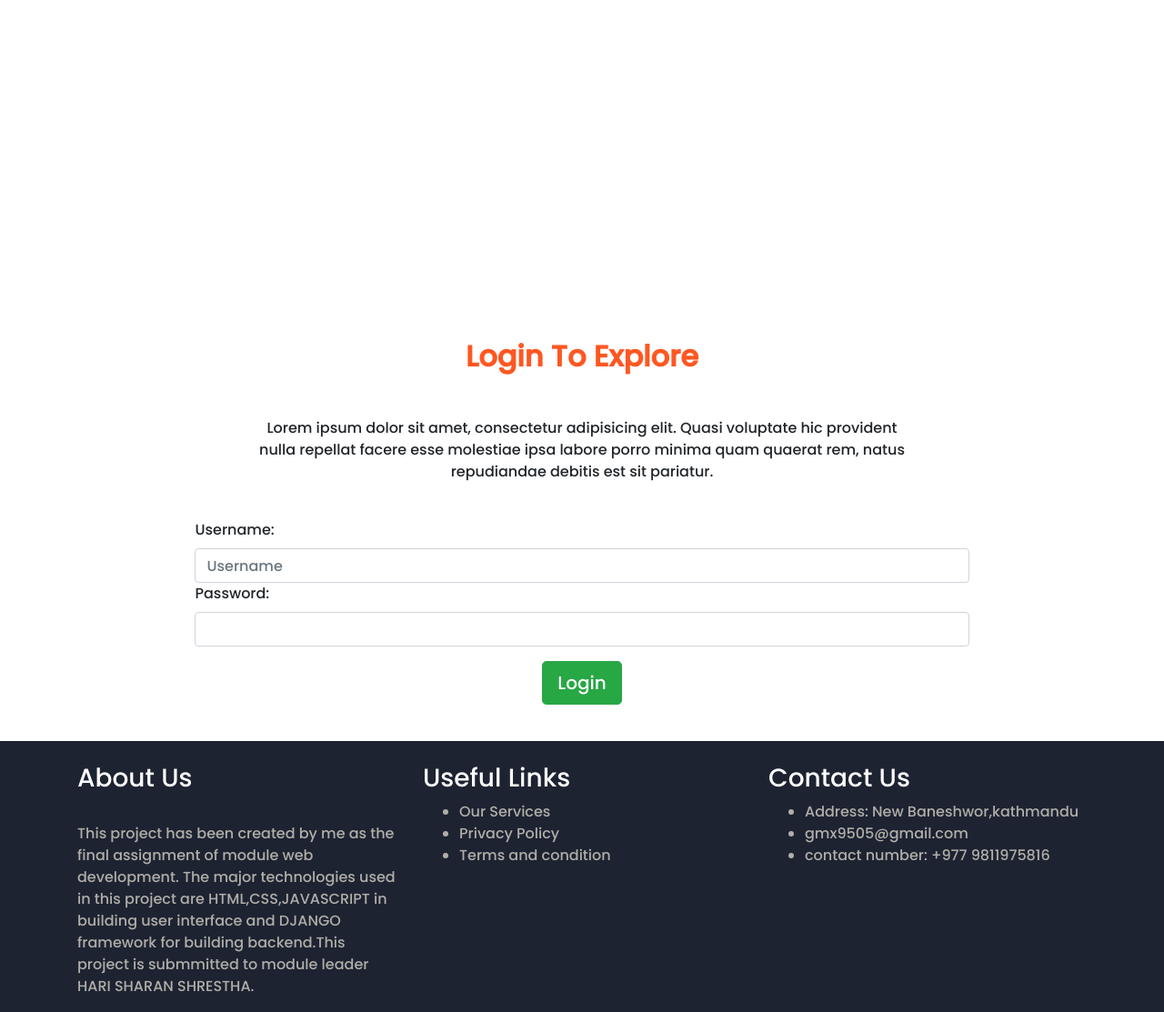
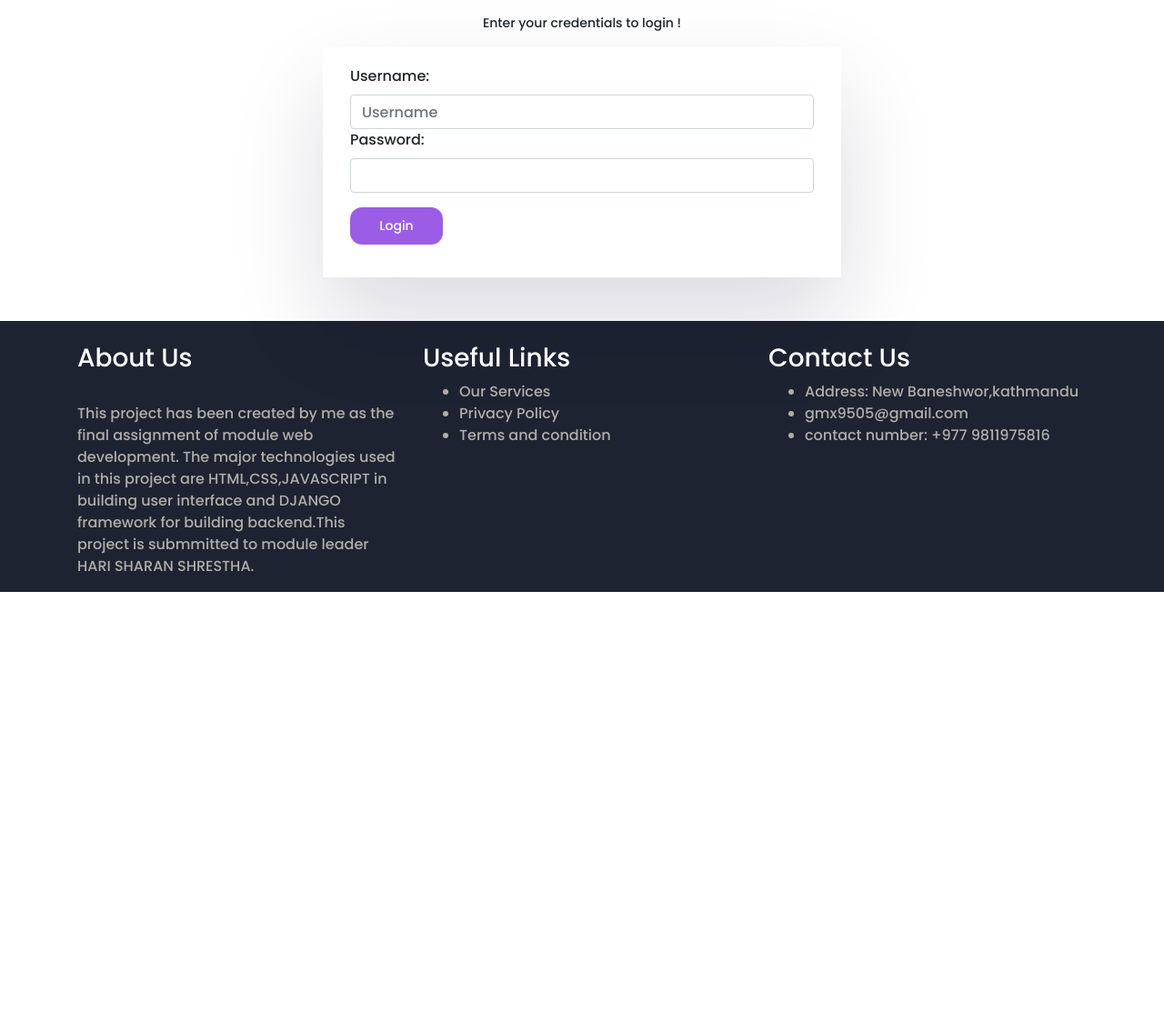
Before and after one commit to Laxman9505/Learning-Management-System, a Django app: page /user_login/ in a window 1280 px wide. Shown: the part 131-1244 px from the top of the page at 91% size. After the commit the page ends 782 px from the top, so only its background shows below. Run offline with Django 3.2, Linux system fonts and the light colour scheme; some libraries are stand-ins or nearby versions.

Commit message:
completed ui and functionality of login page

```diff
--- a/app_users/templates/app_users/login.html
+++ b/app_users/templates/app_users/login.html
@@ -4,48 +4,18 @@
 {% block title %}Login{% endblock %}
 
 {% block image_block %}
-<header class="info-header">
-  <div id="page-intro" class="container-fluid d-flex align-items-center justify-content-center ">
-    <div class="row d-flex justify-content-center text-center">
-      <div class="col-md-10 text-white">
-        <!-- heading -->
-        <h2 class="display-4 font-weight-bold  p-5 " style="color:#ff5722;" > Login </h2>
-        <div class="row d-flex justify-content-center text-center">
-          <ul class="breadcrumb">
-            <li><a href="{% url 'index' %}">Home</a></li>
-            <li class="disabled-text" >Login</li>
-          </ul>
-        </div>
 
-        <!-- divider -->
-        <hr style="color:#ff5722;">
-
-        <!-- description -->
-        <h4 class="white-text my-4">Lorem ipsum dolor sit amet, consectetur adipisicing elit.
-                  Deleniti
-                  consequuntur.</h4>
-  </div>
-</header>
 {% endblock %}
 
 {% block content %}
 
 <section class="text-center mt-4">
-              <h2 class="mb-5 font-weight-bold" style="color:#ff5722;">Login To Explore</h2>
+              <h2 class="mb-2 font-weight-bold" style="color:black; margin-top: 100px;">Welcome Back !</h2>
+              <p style="font-size: 14px;">Enter your credentials to login !</p>
               <!-- class row for description-->
-              <div class="row d-flex justify-content-center mb-4">
-                <!-- class column -->
-                <div class="col-md-8">
-                  <p class="grey-text">Lorem ipsum dolor sit amet, consectetur adipisicing elit. Quasi voluptate
-                                    hic
-                                    provident nulla repellat
-                                    facere esse molestiae ipsa labore porro minima quam quaerat rem, natus repudiandae debitis
-                                    est
-                                    sit pariatur.</p>
-                </div>
-              </div>
-              <div class="row d-flex justify-content-center mb-4">
-                <form action="{% url 'user_login' %}" method="post">
+
+              <div class="row d-flex justify-content-center mb-6" style="margin-top: 3rem;margin-bottom: 3rem;">
+                <form action="{% url 'user_login' %}" class="register-form" method="post" style="width: 50%; margin-top: -2rem; margin: auto; margin-top: -2rem; padding: 20px 30px; box-shadow: rgba(17, 12, 46, 0.15) 0px 48px 100px 0px;">
                   <div class="form-group">
 
 
@@ -60,8 +30,8 @@
                   <label for="password">Password:</label>
                   <input type="password" name="password" class="form-control">
                   </div>
-                  <div class="row justify-content-center">
-                      <input type="submit" value="Login" class="btn btn-success btn-lg mt-3">
+                  <div class="row justify-content-flex-start md-6">
+                      <input type="submit" value="Login" class="btn btn-success btn-lg mt-3" style="background-color: #9B5DE5; border: none; width: 20%; border-radius: 13px; margin-top: 1rem; padding: 10px 0;margin-top: 2rem;font-size: 14px;">
                   </div>
                   </div>
                   </div>
--- a/static/css/mycss.css
+++ b/static/css/mycss.css
@@ -119,3 +119,9 @@
     box-shadow: rgba(100, 100, 111, 0.2) 0px 7px 29px 0px;
     background-color: #FFFFFF !important;
 }
+
+@media screen  and (max-width:756px){
+    .register-form{
+        width: 100% !important;
+    }
+}
--- a/templates/base.html
+++ b/templates/base.html
@@ -14,8 +14,13 @@
   </head>
   <body class="body-app">
     <!-- navigation bar -->
-              <nav class="navbar navbar-expand-lg  navbar-light bg-light fixed-top scrolling-navbar" style="display: flex; align-items: center;justify-content: center;">
-                <div class="container" >
+              <nav class="navbar navbar-expand-lg  navbar-light bg-light fixed-top scrolling-navbar" style="display: flex; align-items: center;justify-content: space-between;">
+
+               <a href="{% url 'index' %}" style="margin-left: 4rem;" >
+                <img src="../media/Images/logo.png" alt="" style="height: 50px; width: 50px;">
+              </a>
+
+                <div class="container" style=" width: 40%; justify-self: flex-end;" >
                       <a class="navbar-brand" href="{% url 'index' %}" style="color:black; font-size: 17px;"  >Home</a>
                       <button class="navbar-toggler" type="button" data-toggle="collapse" data-target="#basicExampleNav"
                            aria-controls="basicExampleNav" aria-expanded="false" aria-label="Toggle navigation">
@@ -51,6 +56,13 @@
                         </ul>
                       </div>
                 </div>
+                <a href="{% url 'admin:index' %}"   class="btn px-3 py-2 text-white mt-3 mt-sm-0" style="border-radius: 30px; background-color: #9B5DE5; font-size: 14px;">Admin</a>
+
+
+
+
+
+
               </nav>
           {% block image_block %}
           {% endblock %}
```
Also changed, not shown: app_users/templates/app_users/registration.html (+8 -15 lines), db.sqlite3, media/Images/logo.png (added), 2 other files.
